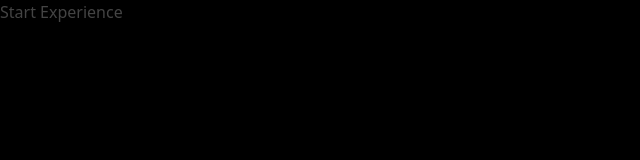
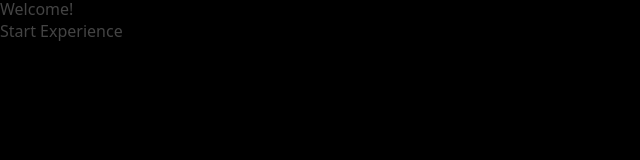
Before and after one commit to ericdacal/curriculum-webpage, a Next.js app: page /portfolio in a window 1280 px wide. Shown: the top 160 px of the page, without its empty margins (0-640 px from the left). Built offline with nearby package versions, Linux system fonts and the light colour scheme; a web font is replaced by a local one.

Commit message:
feat: Add new audios for argochamber scene and spaceship scene

```diff
--- a/src/pages/portfolio.tsx
+++ b/src/pages/portfolio.tsx
@@ -14,8 +14,8 @@ const Portfolio: FC = memo(() => {
 
   const sceneMusicMap = [
     'audio\\canteen.wav',
-    'audio\\canteen.wav',
-    'audio\\canteen.wav'
+    'audio\\does_not_commute.m4a',
+    'audio\\spaceship.m4a'
   ];
 
   const audioRef = useRef<HTMLAudioElement | null>(null);
@@ -108,8 +108,11 @@ const Portfolio: FC = memo(() => {
 
   if (!isStarted) {
     return (
-      <div className="start-screen">
-        <button onClick={startExperience}>Start Experience</button>
+      <div className="start-screen-container">
+        <div className="start-screen">
+          <h1>Welcome!</h1>
+          <button onClick={startExperience}>Start Experience</button>
+        </div>
       </div>
     );
   }
```
Also changed, not shown: 2 other files (tests, documents, lock files or other folders).
